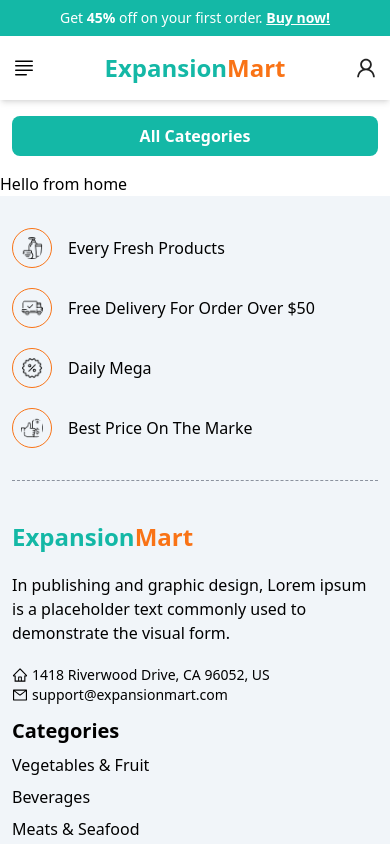
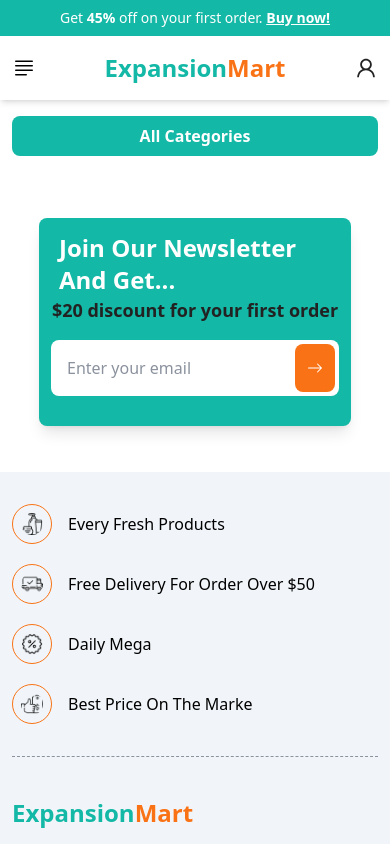
Before and after one commit to shakerscode/expansion-mart-e-commerce, a React (Create React App) app: page / in a window 390 px wide. Shown: the top 844 px of the page. Built offline with nearby package versions, Linux system fonts and the light colour scheme.

Commit message:
responsive newsletter done. Now I will sleep and will start work tomorrow. Tomorrow I will design and develop hero items and slider.

```diff
--- a/src/Components/Home/Home.js
+++ b/src/Components/Home/Home.js
@@ -1,10 +1,11 @@
 import React from 'react';
+import { NewsLetter } from '../exporter';
 
 const Home = () => {
     return (
-        <div>
-            Hello from home
-        </div>
+        <main className='px-14'>
+            <NewsLetter/>
+        </main>
     );
 };
 
--- /dev/null
+++ b/src/Components/Home/HomeComponents/NewsLetter.js
@@ -0,0 +1,24 @@
+import React from 'react';
+import {BsArrowRight} from 'react-icons/bs'
+import { AiOutlineMail } from 'react-icons/ai';
+
+const NewsLetter = () => {
+    return (
+        <div className='h-[300px] md:w-full flex justify-center items-center mx-4'>
+            <div className='md:w-[70%]  h-52 flex flex-col justify-center items-center bg-primary rounded-lg shadow-lg'>
+                <h4 className='md:text-3xl px-5 text-2xl font-bold text-white'>Join Our Newsletter And Get...</h4>
+                <p className='md:text-xl text-lg font-semibold text-black'>$20 discount for your first order</p>
+                <div className='flex text-white relative '>
+                    <AiOutlineMail className='absolute top-6 bottom-6 left-2 text-[40px] md:block hidden rounded-lg bg-primary px-3'/>
+                    <input
+                    type="email"
+                    placeholder='Enter your email'
+                    className='md:w-[550px] mx-3 w-72 my-4 py-4 md:pl-16 md:pr-[8rem] pl-4 pr-12 text-black placeholder:text-gray rounded-lg focus:outline-none'/>
+                    <button className='flex justify-center items-center gap-2 absolute md:right-1 right-4 top-5 bottom-5 bg-secondary px-3 py-2 rounded-lg'><span className='md:block hidden'>Subscribe</span> <BsArrowRight/></button>
+                </div>
+            </div>
+        </div>
+    );
+};
+
+export default NewsLetter;
--- a/src/Components/exporter.js
+++ b/src/Components/exporter.js
@@ -1,3 +1,4 @@
 export {default as Header} from './Header/Header';
 export {default as Home} from './Home/Home';
 export {default as Footer} from './Footer/Footer';
+export {default as NewsLetter} from './Home/HomeComponents/NewsLetter';
--- a/tailwind.config.js
+++ b/tailwind.config.js
@@ -1,7 +1,7 @@
 /** @type {import('tailwindcss').Config} */
 module.exports = {
   content: [
-    "./src/**/*.{js,jsx,ts,tsx}",
+    "./src/**/*.{js,jsx,ts,tsx, }",
   ],
   module: {
 
```
